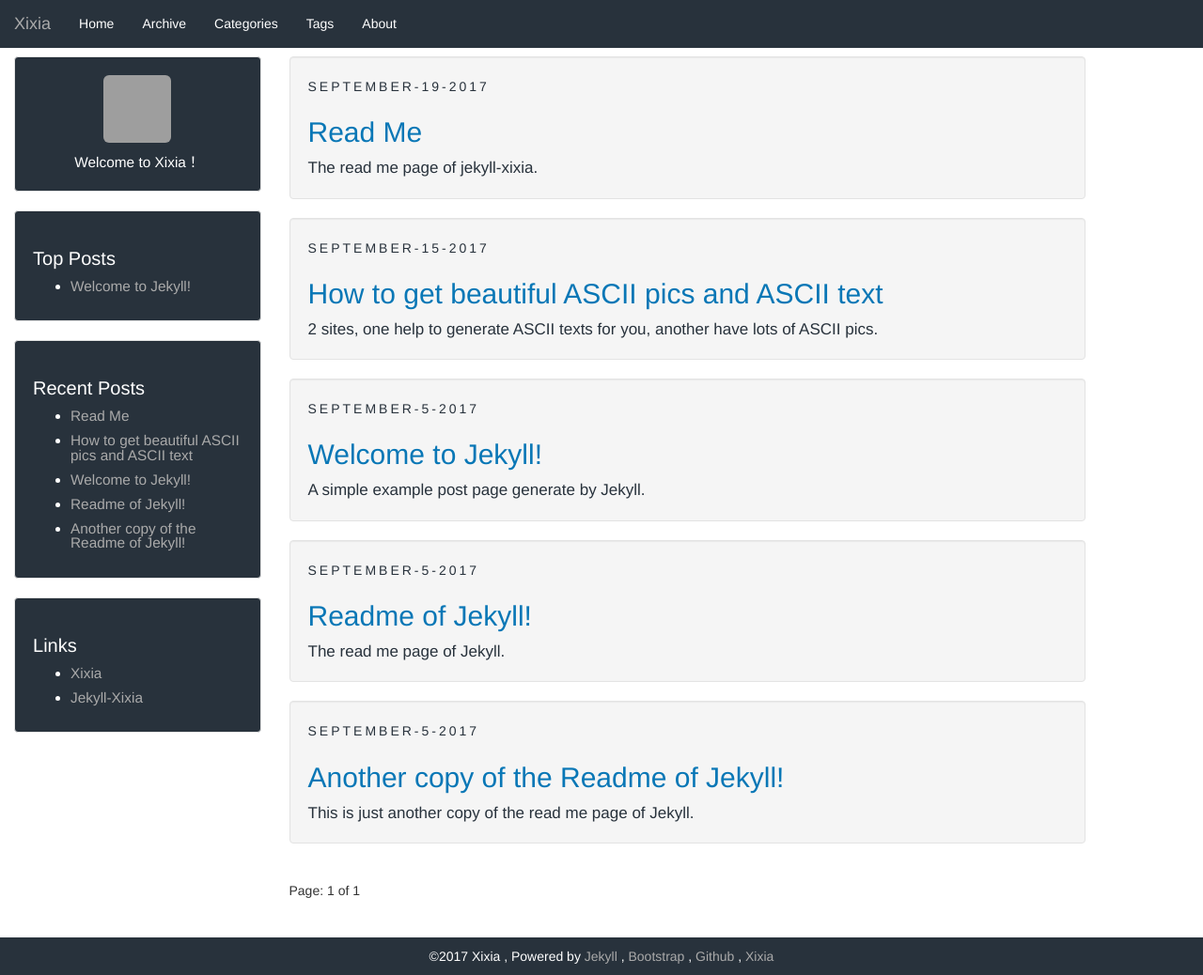
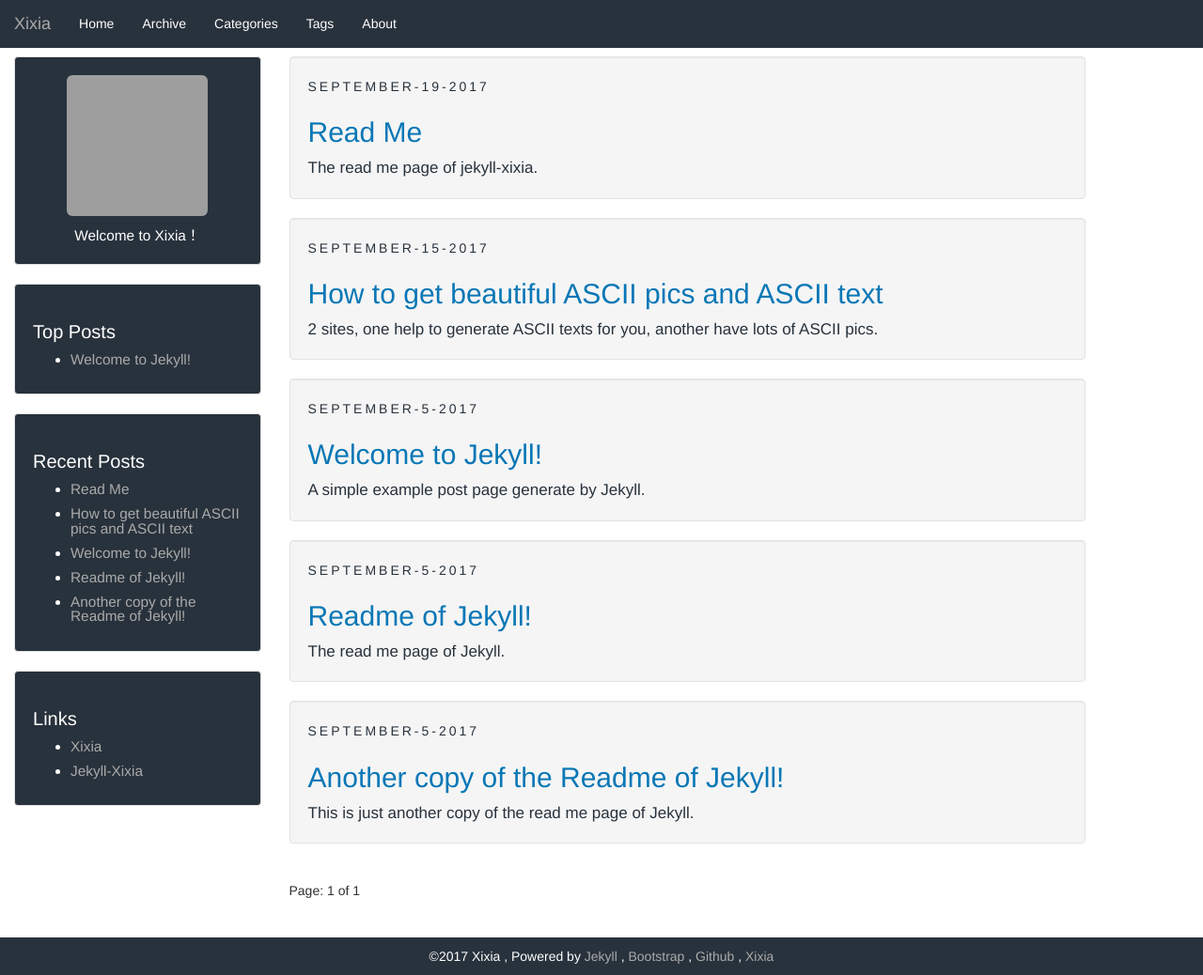
Before and after one commit to thatSteveFan/thatSteveFan.github.io, a Jekyll site: the page built from index.html, in a window 1280 px wide and 1038 px high. Shown: the whole window at 94% size. Built offline with Jekyll 4.4.1, drawn with Linux system fonts in a browser that asks for light colours; the list of posts is cut into pages by our own code; grey boxes are pictures that could not be loaded.

Commit message:
Update sidebar.html

```diff
--- a/_includes/sidebar.html
+++ b/_includes/sidebar.html
@@ -2,7 +2,7 @@
 <div class="sidebar well">
     <header class="sidebar-header" role="banner">
         <a href="{{ site.baseurl }}/">
-            <img src="{{ site.baseurl }}/assets/images/aqueduct.svg" class="img-rounded" height = "72" width = "72"/>
+            <img src="{{ site.baseurl }}/assets/images/aqueduct.svg" class="img-rounded" height = "150" width = "150"/>
         </a>
         <!--
         <h3 class="title">
```
